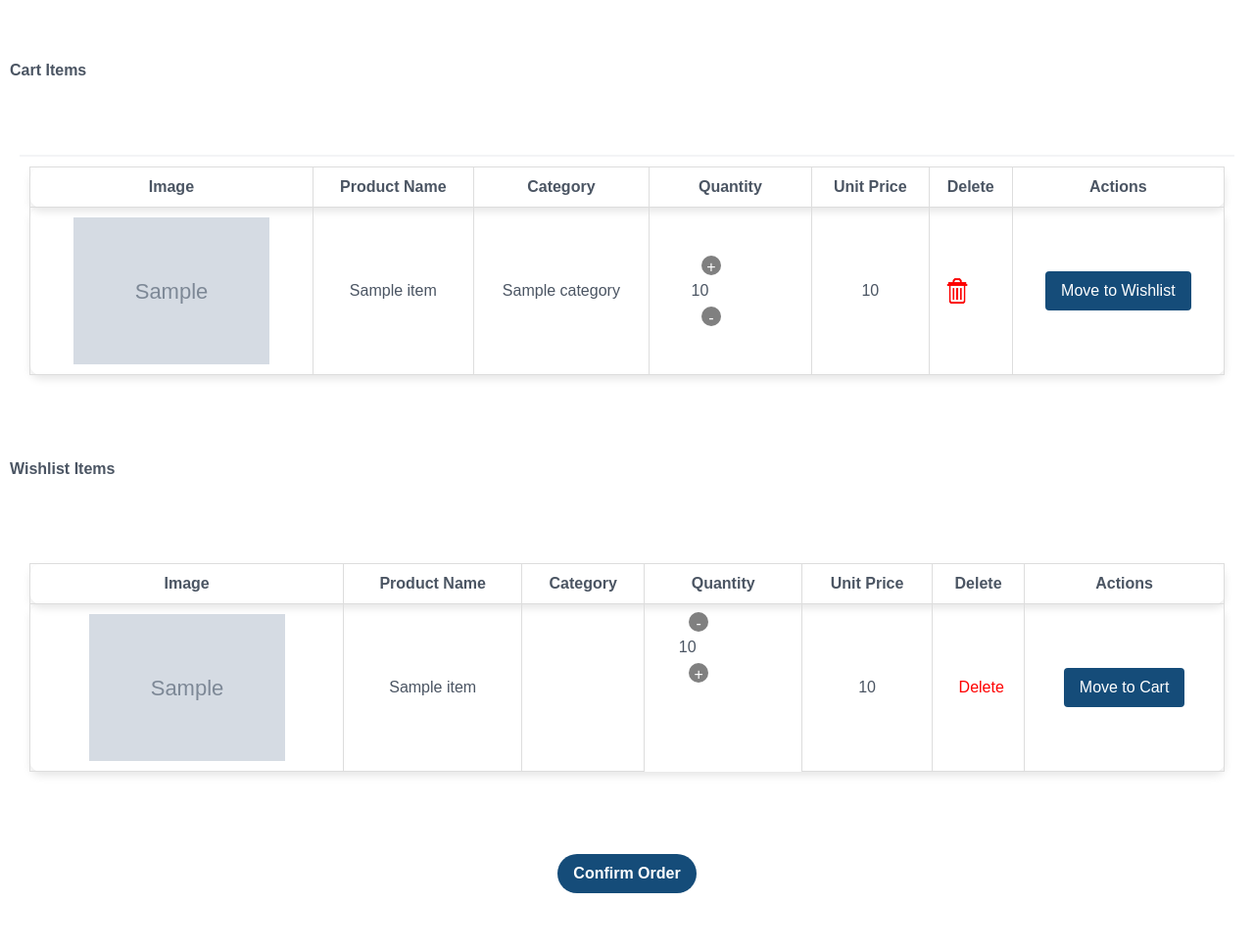
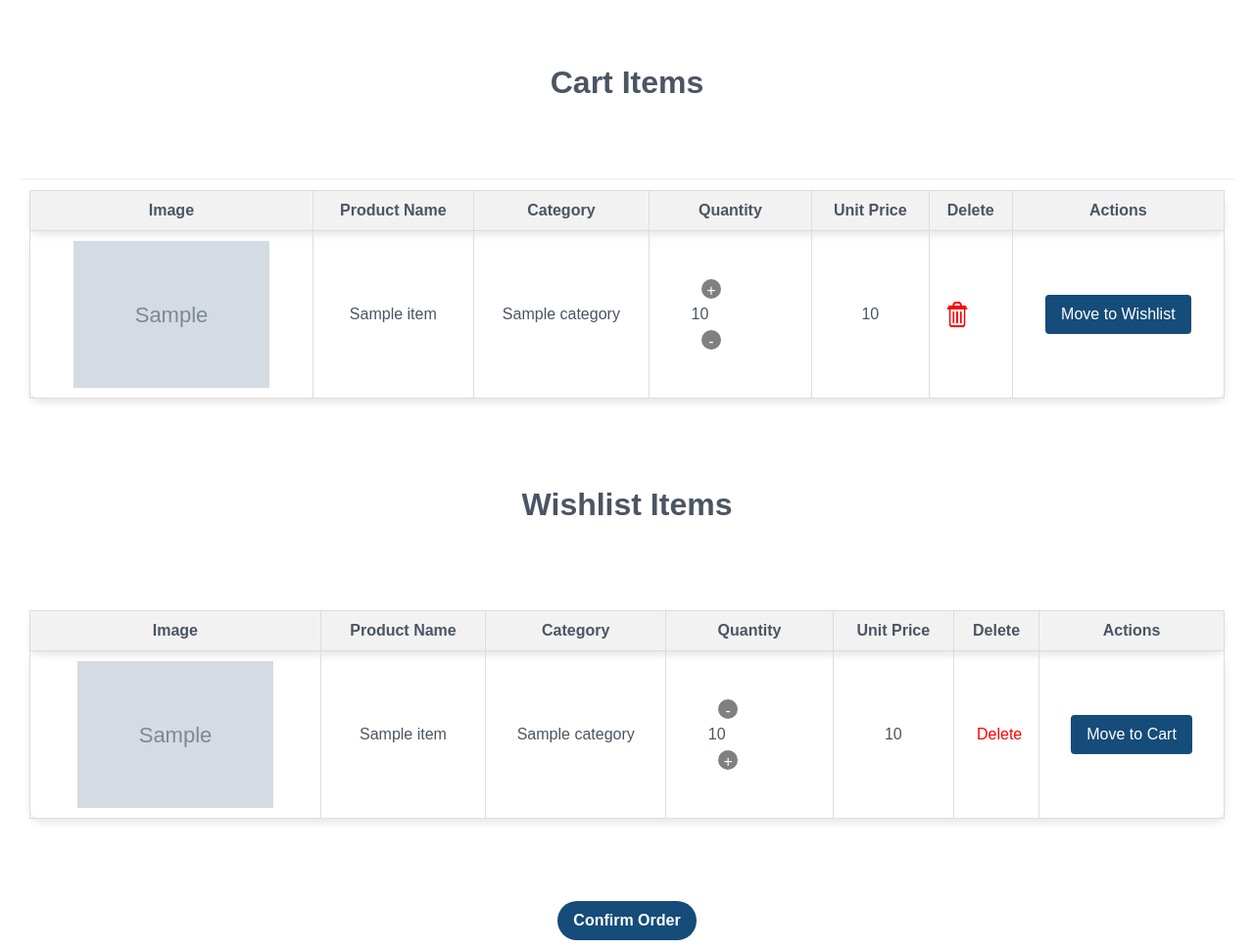
Before and after one commit to Suhail270/F20EC-CW2, a Django app: page /cart/ in a window 1280 px wide. Shown: the part 88-1058 px from the top of the page at 98% size. Before the commit the page ends 1000 px from the top, so only its background shows below. Run offline with Django 4.2, Linux system fonts and the light colour scheme; a user stored in the database is signed in; tables that the repository leaves empty hold one stand-in row (values such as "Sample post"); grey boxes marked "Sample" are stand-in pictures; some libraries are stand-ins or nearby versions.

Commit message:
made various css changes

```diff
--- a/sales/views.py
+++ b/sales/views.py
@@ -30,7 +30,8 @@ def load_wishlist(request):
         data.append({
             "id": wishlist_item.id,
             "quantity": wishlist_item.quantity,
-            "item": model_to_dict(wishlist_item.item)
+            "item": model_to_dict(wishlist_item.item),
+            "category": wishlist_item.item.category
         })
     return JsonResponse({"h": render_to_string(request=request, template_name="wishlist_content.html", context={"wishlist_items": data})})
 
--- a/templates/cart.html
+++ b/templates/cart.html
@@ -11,12 +11,12 @@
 
 <section class="text-gray-600 body-font overflow-hidden" style="padding-top: 10px;">
 
-  <h1 style="padding: 10px;"><strong>Cart Items</strong> </h1>
+  <h1 style="padding: 10px; font-size: xx-large;"><strong><center>Cart Items</center></strong> </h1>
   <div id="item_list" class="px-5 py-24 mx-auto">
     {% comment %} cart_list.html {% endcomment %}
   </div>
 
-  <h1 style="padding: 10px;"><strong>Wishlist Items</strong> </h1>
+  <h1 style="padding: 10px; font-size: xx-large;"><strong><center>Wishlist Items</center></strong> </h1>
 
   <div id="wishlist" class=" px-5 py-24 mx-auto">
     {% comment %} wishlist_contents.html {% endcomment %}
--- a/templates/cart_list.html
+++ b/templates/cart_list.html
@@ -112,7 +112,9 @@
       .quantity-btn:hover {
           background-color: #154c79;
       }
-
+      th{
+        background-color: #f2f2f2;
+      }
       th,
       td {
           border: 1px solid #dddddd;
--- a/templates/orders.html
+++ b/templates/orders.html
@@ -22,6 +22,9 @@
           border-radius: 10px;
           box-shadow: 0 4px 8px rgba(0, 0, 0, 0.1);
           margin-bottom: 10px;
+      }
+      th{
+        background-color: #f2f2f2;
       }
       th,
       td {
--- a/templates/wishlist_content.html
+++ b/templates/wishlist_content.html
@@ -60,13 +60,15 @@
     <tbody >
   {% for wishlist_item in wishlist_items %}
   <tr id="wrow{{wishlist_item.id}}">
-  <td class="img"><img alt="ecommerce" src="{{wishlist_item.item.image}}" ></td>
+  <td class="img"><img alt="ecommerce" height="150" width="200" src="{{wishlist_item.item.image}}" ></td>
   <td >{{ wishlist_item.item.name }}</td>
   <td>{{wishlist_item.category}}</td>
-  <td class="quantity-container">
-    <button class="quantity-btn" onclick="wquantityFunc('{% url 'ajax_change_quantity' id=wishlist_item.id %}', -1, {{wishlist_item.id}});" >-</button>
-    <input id="wquantity{{wishlist_item.id}}" type="number" class="quantity-input" value="{{wishlist_item.quantity}}">
-    <button class="quantity-btn" onclick="wquantityFunc('{% url 'ajax_change_quantity' id=wishlist_item.id %}', 1, {{wishlist_item.id}});" >+</button>
+  <td class="align-items: self-start;">
+    <div class="quantity-container">
+      <button class="quantity-btn" onclick="wquantityFunc('{% url 'ajax_change_quantity' id=wishlist_item.id %}', -1, {{wishlist_item.id}});" >-</button>
+      <input id="wquantity{{wishlist_item.id}}" type="number" class="quantity-input" value="{{wishlist_item.quantity}}">
+      <button class="quantity-btn" onclick="wquantityFunc('{% url 'ajax_change_quantity' id=wishlist_item.id %}', 1, {{wishlist_item.id}});" >+</button>
+    </div>
   </td>
   <td>{{wishlist_item.item.retail_price}}</td>
   <td><button class="delete-icon" onclick="wremoveItem('{% url 'remove_from_wishlist' id=wishlist_item.id %}', {{wishlist_item.id}})">Delete</button></td>
```
